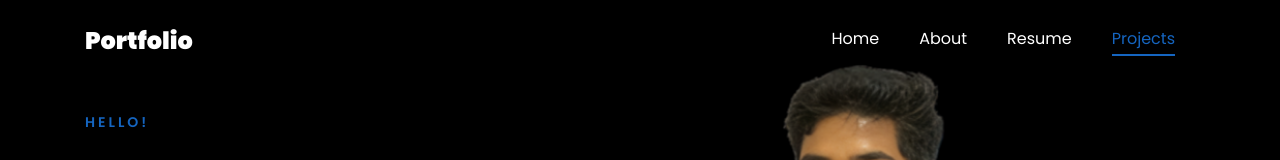
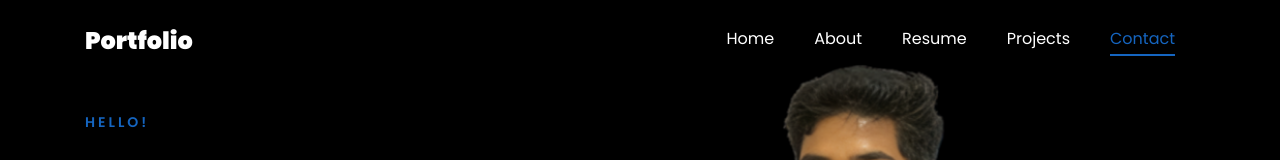
Before and after one commit to Vishwakarma10036/Vishwakarma10036.github.io, a plain HTML site: page index.html in a window 1280 px wide. Shown: the top 160 px of the page. Drawn offline with Linux system fonts and the light colour scheme; files whose address does not match are found by name.

Commit message:
index.html

```diff
--- a/index.html
+++ b/index.html
@@ -130,7 +130,7 @@
 	          <li class="nav-item"><a href="#about-section" class="nav-link"><span>About</span></a></li>
 	          <li class="nav-item"><a href="#resume-section" class="nav-link"><span>Resume</span></a></li>
 	          <li class="nav-item"><a href="#project-section" class="nav-link"><span>Projects</span></a></li>
-<!-- 	          <li class="nav-item"><a href="#contact-section" class="nav-link"><span>Contact</span></a></li> -->
+	          <li class="nav-item"><a href="#contact-section" class="nav-link"><span>Contact</span></a></li>
 	        </ul>
 	      </div>
 	    </div>
@@ -548,7 +548,7 @@
 		</div>
 
 
-<!-- 	</section>
+	</section>
 
 
 
@@ -588,7 +588,7 @@
 				<p><a href="mailto:vivekkumarvishwakarma2226@gmail.com">vivekkumarvishwakarma2226@gmail.com</a></p>
 			</div>
 
-          </div> -->
+          </div>
 
 
 		  <div class="container">
```
